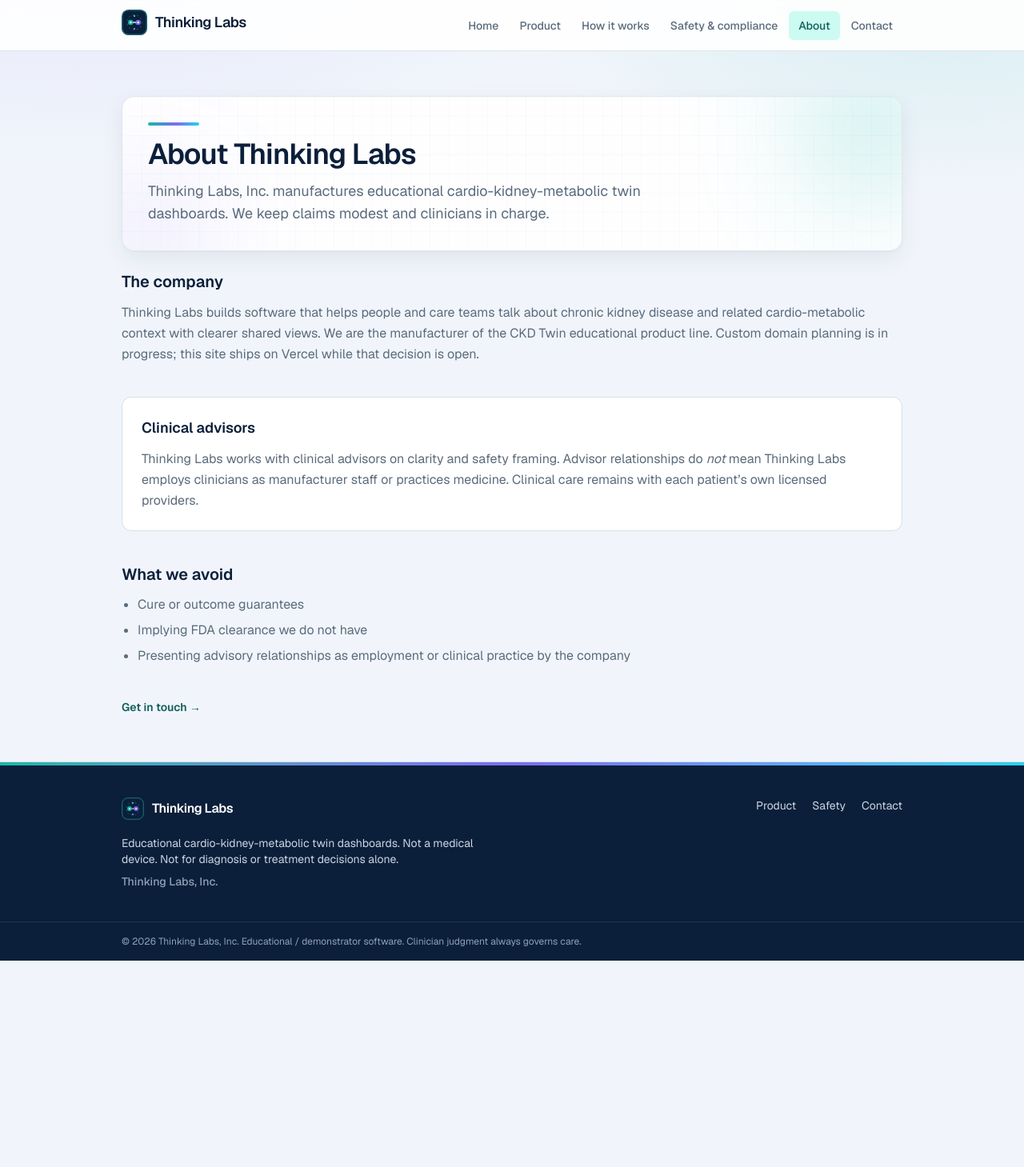
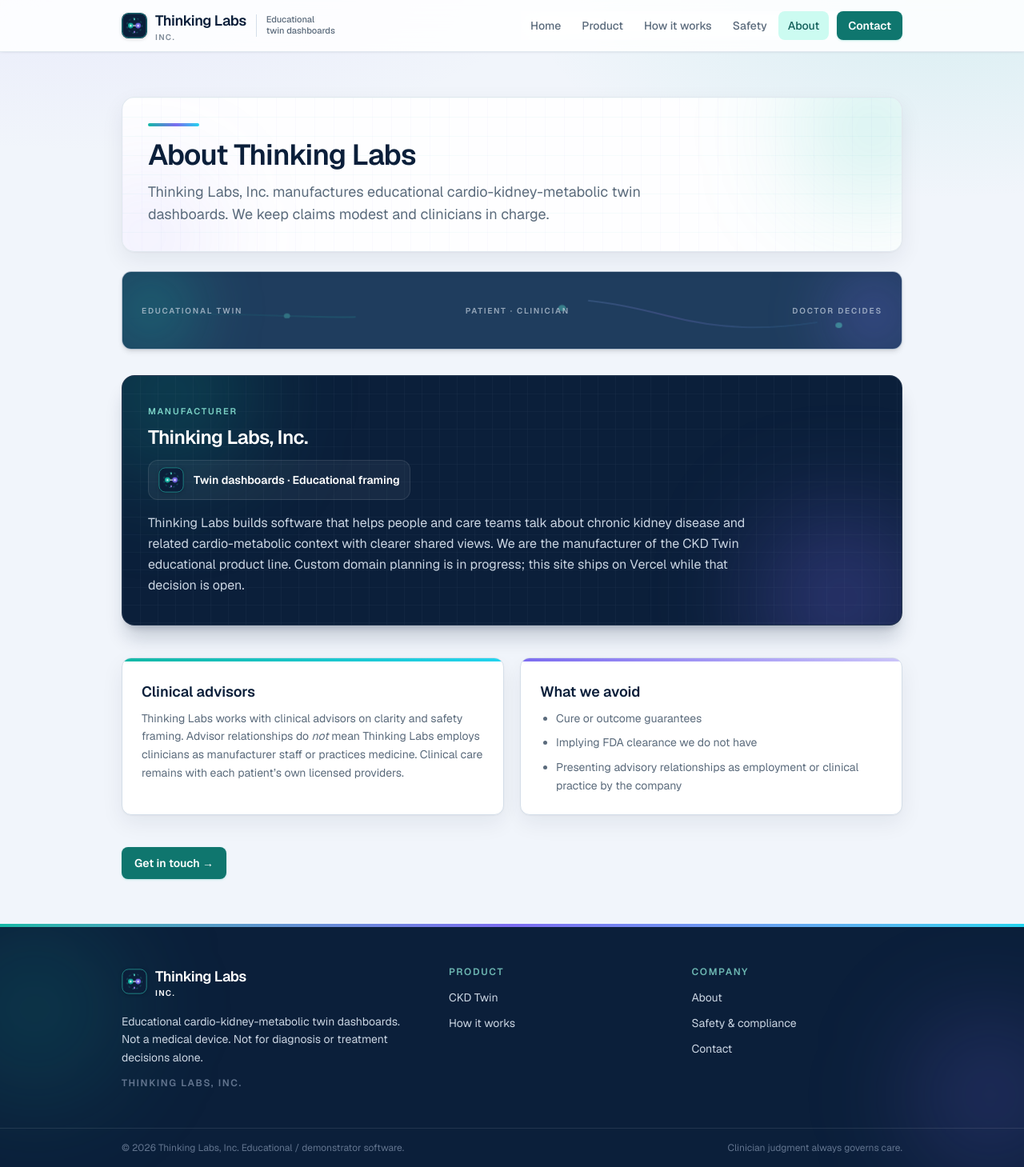
Before and after one commit to nghiemrobert1/thinking-labs-site, a Next.js app: page /about in a window 1280 px wide. Shown: the whole page at 80% size. Before the commit the page ends 1201 px from the top, so only its background shows below. Built offline with nearby package versions, Linux system fonts and the light colour scheme.

Commit message:
Visual pass 3: dark bands, denser pages, nav/footer polish
Safety/About/Contact get InfoCards + DarkBand contrast; header
pill CTA + logo lockup tagline; multi-column footer; micro
lift/press/nav underline. Copy and generic advisors unchanged.

```diff
--- a/src/app/about/page.tsx
+++ b/src/app/about/page.tsx
@@ -1,6 +1,10 @@
 import type { Metadata } from "next";
 import Link from "next/link";
+import { DarkBand } from "@/components/DarkBand";
+import { InfoCard } from "@/components/InfoCard";
+import { Logo } from "@/components/Logo";
 import { PageHero } from "@/components/PageHero";
+import { TechBand } from "@/components/TechBand";
 
 export const metadata: Metadata = {
   title: "About",
@@ -16,42 +20,47 @@
         lead="Thinking Labs, Inc. manufactures educational cardio-kidney-metabolic twin dashboards. We keep claims modest and clinicians in charge."
       />
 
-      <section className="space-y-3">
-        <h2 className="text-xl font-semibold text-foreground">The company</h2>
-        <p className="text-muted leading-relaxed">
+      <TechBand />
+
+      <DarkBand eyebrow="Manufacturer" title="Thinking Labs, Inc.">
+        <div className="mb-4 inline-flex items-center gap-3 rounded-xl border border-white/10 bg-white/5 px-3 py-2">
+          <Logo showWordmark={false} size="md" />
+          <span className="text-sm font-semibold text-white">
+            Twin dashboards · Educational framing
+          </span>
+        </div>
+        <p>
           Thinking Labs builds software that helps people and care teams talk
           about chronic kidney disease and related cardio-metabolic context
           with clearer shared views. We are the manufacturer of the CKD Twin
           educational product line. Custom domain planning is in progress;
           this site ships on Vercel while that decision is open.
         </p>
-      </section>
+      </DarkBand>
 
-      <section className="rounded-xl border border-border bg-card p-6">
-        <h2 className="text-lg font-semibold text-foreground">
-          Clinical advisors
-        </h2>
-        <p className="mt-3 text-muted leading-relaxed">
+      <div className="grid gap-5 sm:grid-cols-2">
+        <InfoCard title="Clinical advisors" accent="teal">
           Thinking Labs works with clinical advisors on clarity and safety
           framing. Advisor relationships do <em>not</em> mean Thinking Labs
           employs clinicians as manufacturer staff or practices medicine.
           Clinical care remains with each patient’s own licensed providers.
-        </p>
-      </section>
-
-      <section className="space-y-3">
-        <h2 className="text-xl font-semibold text-foreground">What we avoid</h2>
-        <ul className="list-disc space-y-2 pl-5 text-muted">
-          <li>Cure or outcome guarantees</li>
-          <li>Implying FDA clearance we do not have</li>
-          <li>Presenting advisory relationships as employment or clinical practice by the company</li>
-        </ul>
-      </section>
+        </InfoCard>
+        <InfoCard title="What we avoid" accent="violet">
+          <ul className="list-disc space-y-2 pl-5">
+            <li>Cure or outcome guarantees</li>
+            <li>Implying FDA clearance we do not have</li>
+            <li>
+              Presenting advisory relationships as employment or clinical
+              practice by the company
+            </li>
+          </ul>
+        </InfoCard>
+      </div>
 
       <p>
         <Link
           href="/contact"
-          className="text-sm font-semibold text-accent-dark hover:underline"
+          className="tl-press inline-flex items-center rounded-lg bg-accent px-4 py-2.5 text-sm font-semibold text-white shadow-sm shadow-teal/20 hover:bg-accent-dark"
         >
           Get in touch →
         </Link>
--- a/src/app/globals.css
+++ b/src/app/globals.css
@@ -163,3 +163,54 @@
     animation: none !important;
   }
 }
+
+/* Pass-3 micro-interactions */
+.tl-lift {
+  transition: transform 0.25s ease, box-shadow 0.25s ease, border-color 0.25s ease;
+}
+.tl-lift:hover {
+  transform: translateY(-3px);
+  box-shadow:
+    0 4px 8px rgba(11, 31, 58, 0.06),
+    0 16px 32px rgba(11, 31, 58, 0.08);
+}
+.tl-press {
+  transition: transform 0.15s ease, background-color 0.15s ease, box-shadow 0.15s ease;
+}
+.tl-press:active {
+  transform: scale(0.97);
+}
+.tl-nav-link::after {
+  content: "";
+  position: absolute;
+  left: 0.75rem;
+  right: 0.75rem;
+  bottom: 0.35rem;
+  height: 2px;
+  border-radius: 999px;
+  background: linear-gradient(90deg, #14b8a6, #7c6cf0);
+  transform: scaleX(0);
+  transform-origin: left;
+  transition: transform 0.2s ease;
+  opacity: 0.85;
+}
+.tl-nav-link:hover::after {
+  transform: scaleX(1);
+}
+.tl-nav-link[aria-current="page"]::after {
+  display: none;
+}
+
+@media (prefers-reduced-motion: reduce) {
+  .tl-lift,
+  .tl-press,
+  .tl-nav-link::after {
+    transition: none !important;
+  }
+  .tl-lift:hover {
+    transform: none;
+  }
+  .tl-press:active {
+    transform: none;
+  }
+}
--- a/src/app/safety/page.tsx
+++ b/src/app/safety/page.tsx
@@ -1,5 +1,7 @@
 import type { Metadata } from "next";
 import Link from "next/link";
+import { DarkBand } from "@/components/DarkBand";
+import { InfoCard } from "@/components/InfoCard";
 import { Notice } from "@/components/Notice";
 import { PageHero } from "@/components/PageHero";
 import { TechBand } from "@/components/TechBand";
@@ -9,6 +11,14 @@
   description:
     "Educational intent, FDA/TEMPO path in plain words, and HIPAA/BAA when clinics enroll — Thinking Labs.",
 };
+
+const checklist = [
+  "Educational / demonstrator framing",
+  "Not a medical device (current)",
+  "Not FDA-cleared (current)",
+  "Doctor decides",
+  "HIPAA/BAA when clinics enroll for PHI workflows",
+];
 
 export default function SafetyPage() {
   return (
@@ -20,28 +30,20 @@
 
       <TechBand />
 
-<Notice>
-        Current software is intended for <strong>education and demonstration</strong>.
-        It is not FDA-cleared or approved as a medical device.
+      <Notice>
+        Current software is intended for{" "}
+        <strong>education and demonstration</strong>. It is not FDA-cleared or
+        approved as a medical device.
       </Notice>
 
-      <section className="space-y-3">
-        <h2 className="text-xl font-semibold text-foreground">
-          Educational intent
-        </h2>
-        <p className="text-muted leading-relaxed">
+      <div className="grid gap-5 sm:grid-cols-3">
+        <InfoCard title="Educational intent" accent="teal">
           CKD Twin and related Thinking Labs materials help patients and
           clinicians explore cardio-kidney-metabolic concepts together. They
           are not intended to diagnose, treat, cure, or prevent disease on their
           own. Licensed clinicians retain full responsibility for care.
-        </p>
-      </section>
-
-      <section className="space-y-3">
-        <h2 className="text-xl font-semibold text-foreground">
-          FDA / TEMPO path (plain words)
-        </h2>
-        <p className="text-muted leading-relaxed">
+        </InfoCard>
+        <InfoCard title="FDA / TEMPO path" accent="violet">
           We are <strong className="text-foreground">not claiming clearance
           today</strong>. Longer term, if product features move beyond
           educational demonstration, Thinking Labs expects to pursue an
@@ -50,34 +52,29 @@
           followed by the clearance or authorization route that fits the final
           intended use. That work is future-facing. Nothing on this site
           implies present FDA clearance.
-        </p>
-      </section>
-
-      <section className="space-y-3">
-        <h2 className="text-xl font-semibold text-foreground">
-          HIPAA & BAAs
-        </h2>
-        <p className="text-muted leading-relaxed">
+        </InfoCard>
+        <InfoCard title="HIPAA & BAAs" accent="navy">
           When clinics or health systems enroll for workflows that involve
           protected health information, Thinking Labs will put Business
           Associate Agreements (BAAs) and appropriate safeguards in place
           before those deployments. Public demos and marketing pages are not
           clinic enrollment.
-        </p>
-      </section>
+        </InfoCard>
+      </div>
 
-      <section className="rounded-xl border border-border bg-card p-6">
-        <h2 className="text-base font-semibold text-foreground">
-          Short checklist
-        </h2>
-        <ul className="mt-3 list-disc space-y-2 pl-5 text-sm text-muted">
-          <li>Educational / demonstrator framing</li>
-          <li>Not a medical device (current)</li>
-          <li>Not FDA-cleared (current)</li>
-          <li>Doctor decides</li>
-          <li>HIPAA/BAA when clinics enroll for PHI workflows</li>
+      <DarkBand eyebrow="At a glance" title="Safety checklist">
+        <ul className="mt-1 grid gap-2 sm:grid-cols-2">
+          {checklist.map((item) => (
+            <li
+              key={item}
+              className="flex items-start gap-2 rounded-lg border border-white/10 bg-white/5 px-3 py-2 text-sm text-slate-200"
+            >
+              <span className="mt-1.5 h-1.5 w-1.5 shrink-0 rounded-full bg-teal" aria-hidden />
+              {item}
+            </li>
+          ))}
         </ul>
-      </section>
+      </DarkBand>
 
       <p>
         <Link
--- /dev/null
+++ b/src/components/DarkBand.tsx
@@ -0,0 +1,41 @@
+import type { ReactNode } from "react";
+
+/** Full-bleed navy contrast section for key messaging. */
+export function DarkBand({
+  title,
+  children,
+  eyebrow,
+}: {
+  title: string;
+  children: ReactNode;
+  eyebrow?: string;
+}) {
+  return (
+    <section className="relative isolate overflow-hidden rounded-2xl border border-white/10 bg-navy px-5 py-7 text-slate-100 shadow-xl shadow-navy/20 sm:px-8 sm:py-9">
+      <div className="tl-animate-orb pointer-events-none absolute -left-12 -top-16 h-48 w-48 rounded-full bg-teal/25 blur-3xl" />
+      <div className="tl-animate-orb-alt pointer-events-none absolute -bottom-16 -right-10 h-52 w-52 rounded-full bg-violet/30 blur-3xl" />
+      <div
+        className="pointer-events-none absolute inset-0 opacity-[0.14]"
+        style={{
+          backgroundImage:
+            "linear-gradient(rgba(148,163,184,0.35) 1px, transparent 1px), linear-gradient(90deg, rgba(148,163,184,0.35) 1px, transparent 1px)",
+          backgroundSize: "22px 22px",
+        }}
+        aria-hidden
+      />
+      <div className="relative">
+        {eyebrow ? (
+          <p className="mb-2 text-[11px] font-semibold uppercase tracking-[0.16em] text-teal-200/80">
+            {eyebrow}
+          </p>
+        ) : null}
+        <h2 className="text-xl font-semibold tracking-tight text-white sm:text-2xl">
+          {title}
+        </h2>
+        <div className="mt-3 max-w-3xl text-sm leading-relaxed text-slate-300 sm:text-base">
+          {children}
+        </div>
+      </div>
+    </section>
+  );
+}
--- a/src/components/Footer.tsx
+++ b/src/components/Footer.tsx
@@ -1,39 +1,73 @@
 import Link from "next/link";
 import { Logo } from "@/components/Logo";
 
+const cols = [
+  {
+    title: "Product",
+    links: [
+      { href: "/product", label: "CKD Twin" },
+      { href: "/how-it-works", label: "How it works" },
+    ],
+  },
+  {
+    title: "Company",
+    links: [
+      { href: "/about", label: "About" },
+      { href: "/safety", label: "Safety & compliance" },
+      { href: "/contact", label: "Contact" },
+    ],
+  },
+];
+
 export function Footer() {
   return (
-    <footer className="mt-auto border-t border-border">
+    <footer className="mt-auto">
       <div className="h-1 w-full bg-gradient-to-r from-teal via-violet to-cyan" aria-hidden />
-      <div className="bg-navy text-slate-200">
-        <div className="mx-auto flex max-w-5xl flex-col gap-6 px-4 py-10 sm:px-6 sm:flex-row sm:items-start sm:justify-between">
+      <div className="relative overflow-hidden bg-navy text-slate-200">
+        <div className="tl-animate-orb pointer-events-none absolute -left-20 top-0 h-56 w-56 rounded-full bg-teal/15 blur-3xl" />
+        <div className="tl-animate-orb-alt pointer-events-none absolute -right-16 bottom-0 h-48 w-48 rounded-full bg-violet/20 blur-3xl" />
+
+        <div className="relative mx-auto grid max-w-5xl gap-10 px-4 py-12 sm:px-6 md:grid-cols-[1.4fr_1fr_1fr]">
           <div>
-            <Logo className="[&_span]:text-white" size="sm" />
-            <p className="mt-3 max-w-md text-sm text-slate-300">
+            <Logo className="[&_span]:text-white" size="md" />
+            <p className="mt-4 max-w-sm text-sm leading-relaxed text-slate-300">
               Educational cardio-kidney-metabolic twin dashboards. Not a medical
               device. Not for diagnosis or treatment decisions alone.
             </p>
-            <p className="mt-2 text-sm font-medium text-slate-400">
+            <p className="mt-3 text-xs font-semibold uppercase tracking-[0.14em] text-slate-500">
               Thinking Labs, Inc.
             </p>
           </div>
-          <div className="flex flex-wrap gap-x-5 gap-y-2 text-sm">
-            <Link href="/product" className="text-slate-300 transition hover:text-teal">
-              Product
-            </Link>
-            <Link href="/safety" className="text-slate-300 transition hover:text-teal">
-              Safety
-            </Link>
-            <Link href="/contact" className="text-slate-300 transition hover:text-teal">
-              Contact
-            </Link>
+
+          {cols.map((col) => (
+            <div key={col.title}>
+              <p className="text-xs font-semibold uppercase tracking-[0.14em] text-teal-200/70">
+                {col.title}
+              </p>
+              <ul className="mt-3 space-y-2">
+                {col.links.map((l) => (
+                  <li key={l.href}>
+                    <Link
+                      href={l.href}
+                      className="text-sm text-slate-300 transition hover:text-teal"
+                    >
+                      {l.label}
+                    </Link>
+                  </li>
+                ))}
+              </ul>
+            </div>
+          ))}
+        </div>
+
+        <div className="relative border-t border-white/10">
+          <div className="mx-auto flex max-w-5xl flex-col gap-2 px-4 py-4 text-xs text-slate-500 sm:flex-row sm:items-center sm:justify-between sm:px-6">
+            <p>
+              © {new Date().getFullYear()} Thinking Labs, Inc. Educational /
+              demonstrator software.
+            </p>
+            <p>Clinician judgment always governs care.</p>
           </div>
-        </div>
-        <div className="border-t border-white/10">
-          <p className="mx-auto max-w-5xl px-4 py-4 text-xs text-slate-400 sm:px-6">
-            © {new Date().getFullYear()} Thinking Labs, Inc. Educational /
-            demonstrator software. Clinician judgment always governs care.
-          </p>
         </div>
       </div>
     </footer>
--- a/src/components/Header.tsx
+++ b/src/components/Header.tsx
@@ -9,9 +9,8 @@
   { href: "/", label: "Home" },
   { href: "/product", label: "Product" },
   { href: "/how-it-works", label: "How it works" },
-  { href: "/safety", label: "Safety & compliance" },
+  { href: "/safety", label: "Safety" },
   { href: "/about", label: "About" },
-  { href: "/contact", label: "Contact" },
 ];
 
 export function Header() {
@@ -19,20 +18,26 @@
   const [open, setOpen] = useState(false);
 
   return (
-    <header className="sticky top-0 z-50 border-b border-border/80 bg-card/90 backdrop-blur-md">
-      <div className="mx-auto flex max-w-5xl items-center justify-between gap-4 px-4 py-3 sm:px-6">
+    <header className="sticky top-0 z-50 border-b border-border/70 bg-card/85 shadow-sm shadow-navy/5 backdrop-blur-xl">
+      <div className="mx-auto flex max-w-5xl items-center justify-between gap-3 px-4 py-2.5 sm:px-6 sm:py-3">
         <Link
           href="/"
-          className="group rounded-md focus-visible:outline-offset-4"
+          className="group flex items-center gap-3 rounded-lg focus-visible:outline-offset-4"
           onClick={() => setOpen(false)}
           aria-label="Thinking Labs home"
         >
-          <Logo size="md" />
+          <Logo size="md" showWordmark />
+          <span className="tl-logo-tagline hidden border-l border-border pl-3 text-[11px] font-medium leading-tight text-muted lg:block">
+            Educational
+            <br />
+            twin dashboards
+          </span>
         </Link>
 
+        <div className="flex items-center gap-2">
           <button
             type="button"
-          className="inline-flex items-center rounded-md border border-border px-3 py-2 text-sm font-medium text-foreground md:hidden"
+            className="tl-press inline-flex items-center rounded-lg border border-border px-3 py-2 text-sm font-medium text-foreground transition hover:border-teal/40 hover:bg-accent-soft/50 md:hidden"
             aria-expanded={open}
             aria-controls="primary-nav"
             onClick={() => setOpen((v) => !v)}
@@ -44,7 +49,7 @@
             id="primary-nav"
             className={`${
               open ? "flex" : "hidden"
-          } absolute left-0 right-0 top-full flex-col gap-1 border-b border-border bg-card px-4 py-3 shadow-sm md:static md:flex md:flex-row md:items-center md:gap-0.5 md:border-0 md:bg-transparent md:p-0 md:shadow-none`}
+            } absolute left-0 right-0 top-full flex-col gap-1 border-b border-border bg-card/98 px-4 py-3 shadow-lg backdrop-blur-md md:static md:flex md:flex-row md:items-center md:gap-0.5 md:border-0 md:bg-transparent md:p-0 md:shadow-none`}
             aria-label="Primary"
           >
             {links.map((link) => {
@@ -57,10 +62,10 @@
                   key={link.href}
                   href={link.href}
                   onClick={() => setOpen(false)}
-                className={`rounded-md px-3 py-2 text-sm font-medium transition-colors ${
+                  className={`tl-nav-link relative rounded-lg px-3 py-2 text-sm font-medium transition-colors ${
                     active
                       ? "bg-accent-soft text-accent-dark"
-                    : "text-muted hover:bg-violet-soft/60 hover:text-foreground"
+                      : "text-muted hover:bg-violet-soft/50 hover:text-foreground"
                   }`}
                   aria-current={active ? "page" : undefined}
                 >
@@ -68,7 +73,15 @@
                 </Link>
               );
             })}
+            <Link
+              href="/contact"
+              onClick={() => setOpen(false)}
+              className="tl-press mt-1 inline-flex items-center justify-center rounded-lg bg-accent px-3.5 py-2 text-sm font-semibold text-white shadow-sm shadow-teal/20 transition hover:bg-accent-dark md:ml-2 md:mt-0"
+            >
+              Contact
+            </Link>
           </nav>
+        </div>
       </div>
     </header>
   );
--- /dev/null
+++ b/src/components/InfoCard.tsx
@@ -0,0 +1,32 @@
+import type { ReactNode } from "react";
+
+export function InfoCard({
+  title,
+  children,
+  accent = "teal",
+  className = "",
+}: {
+  title: string;
+  children: ReactNode;
+  accent?: "teal" | "violet" | "navy";
+  className?: string;
+}) {
+  const bar =
+    accent === "violet"
+      ? "from-violet to-violet/40"
+      : accent === "navy"
+        ? "from-navy-mid to-teal"
+        : "from-teal to-cyan";
+
+  return (
+    <article
+      className={`card-glow tl-lift group overflow-hidden rounded-xl border border-border bg-card ${className}`}
+    >
+      <div className={`h-1 w-full bg-gradient-to-r ${bar}`} aria-hidden />
+      <div className="p-5 sm:p-6">
+        <h2 className="text-lg font-semibold text-foreground">{title}</h2>
+        <div className="mt-2 text-sm leading-relaxed text-muted">{children}</div>
+      </div>
+    </article>
+  );
+}
--- a/src/components/Logo.tsx
+++ b/src/components/Logo.tsx
@@ -18,7 +18,7 @@
   return (
     <span className={`inline-flex items-center gap-2.5 ${className}`}>
       <svg
-        className={`${mark} shrink-0 transition-transform duration-300 group-hover:scale-105`}
+        className={`${mark} shrink-0 drop-shadow-sm transition-transform duration-300 group-hover:scale-105`}
         viewBox="0 0 48 48"
         fill="none"
         xmlns="http://www.w3.org/2000/svg"
@@ -43,7 +43,6 @@
           strokeWidth="1.5"
           opacity="0.55"
         />
-        {/* outer orbit */}
         <circle
           className="tl-mark-orbit"
           cx="24"
@@ -54,7 +53,6 @@
           strokeDasharray="3 5"
           opacity="0.55"
         />
-        {/* twin hubs */}
         <circle cx="17" cy="24" r="5" fill="#14B8A6" opacity="0.95" />
         <circle cx="31" cy="24" r="5" fill="#7C6CF0" opacity="0.95" />
         <path
@@ -65,15 +63,19 @@
         />
         <circle cx="17" cy="24" r="1.8" fill="#ECFEFF" />
         <circle cx="31" cy="24" r="1.8" fill="#F5F3FF" />
-        {/* small satellites */}
         <circle cx="24" cy="12" r="1.6" fill="#5EEAD4" />
         <circle cx="24" cy="36" r="1.6" fill="#A78BFA" />
       </svg>
       {showWordmark ? (
-        <span
-          className={`${text} font-semibold tracking-tight text-foreground`}
-        >
-          Thinking Labs
+        <span className="flex flex-col leading-none">
+          <span
+            className={`${text} font-semibold tracking-tight text-foreground`}
+          >
+            Thinking Labs
+          </span>
+          <span className="mt-0.5 hidden text-[10px] font-semibold uppercase tracking-[0.14em] text-muted/80 sm:inline">
+            Inc.
+          </span>
         </span>
       ) : null}
     </span>
--- a/src/components/Notice.tsx
+++ b/src/components/Notice.tsx
@@ -1,10 +1,11 @@
 export function Notice({ children }: { children: React.ReactNode }) {
   return (
     <aside
-      className="rounded-lg border border-amber-200 bg-warn-bg px-4 py-3 text-sm text-warn"
+      className="flex gap-3 overflow-hidden rounded-xl border border-amber-200/90 bg-warn-bg shadow-sm"
       role="note"
     >
-      {children}
+      <div className="w-1 shrink-0 bg-gradient-to-b from-amber-500 to-orange-400" aria-hidden />
+      <div className="px-4 py-3 text-sm text-warn">{children}</div>
     </aside>
   );
 }
```
Also changed, not shown: src/app/contact/page.tsx (+24 -15 lines), src/app/page.tsx (+5 -16 lines). Lines whose indentation alone changed are shown as unchanged.
